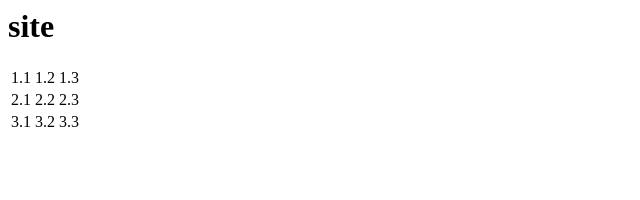
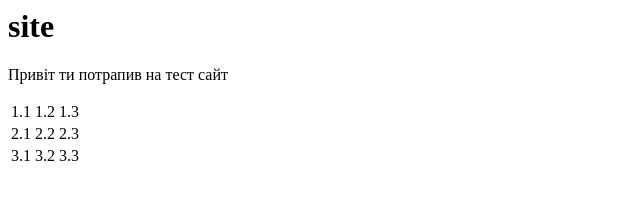
Before and after one commit to Ximator/tedwer1, a plain HTML site: page index.html in a window 1280 px wide. Shown: the whole page, without its empty margins (0-640 px from the left). Drawn offline with Linux system fonts and the light colour scheme.

Commit message:
Update index.html

```diff
--- a/index.html
+++ b/index.html
@@ -1,7 +1,7 @@
 <html>
   <h1>site</h1>
   <title>tedwer1</title>
-  <p></p>
+  <p>Привіт ти потрапив на тест сайт</p>
   <table>
     <tr>
       <td>1.1</td>
```
